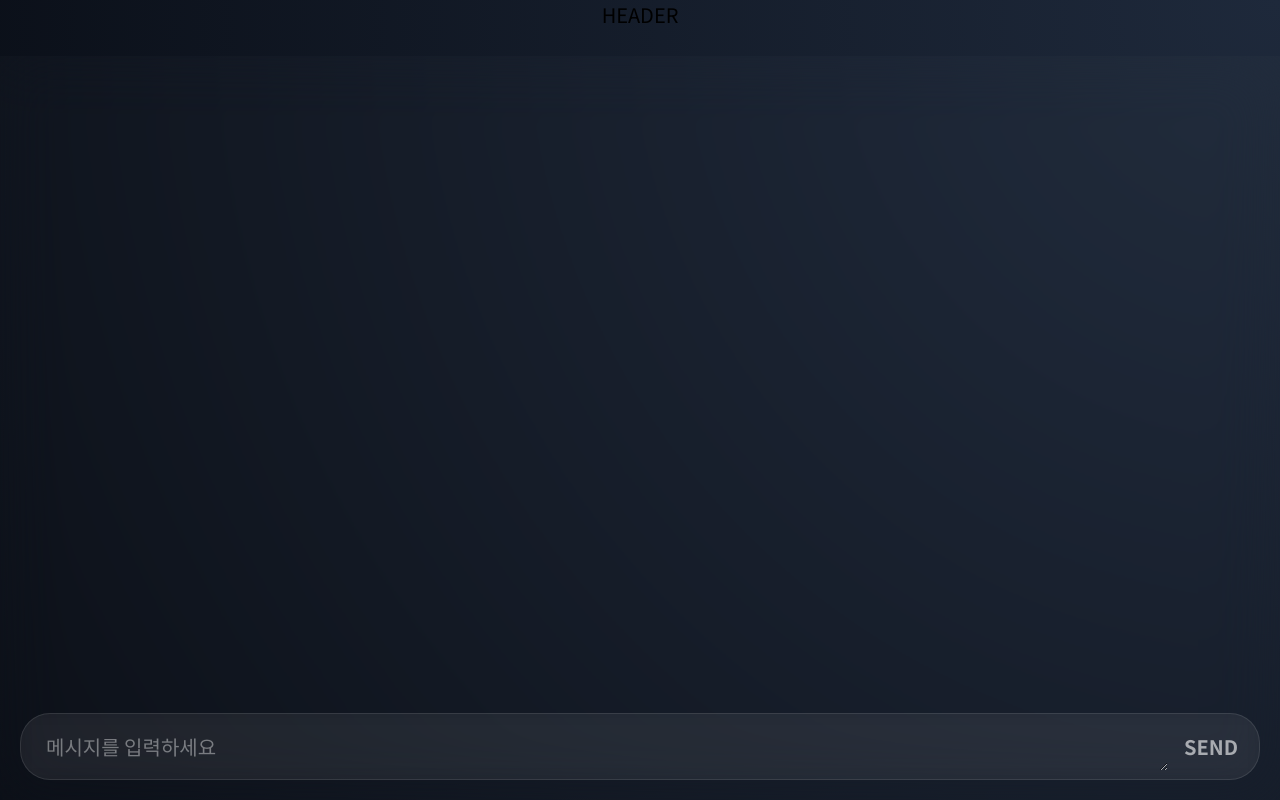
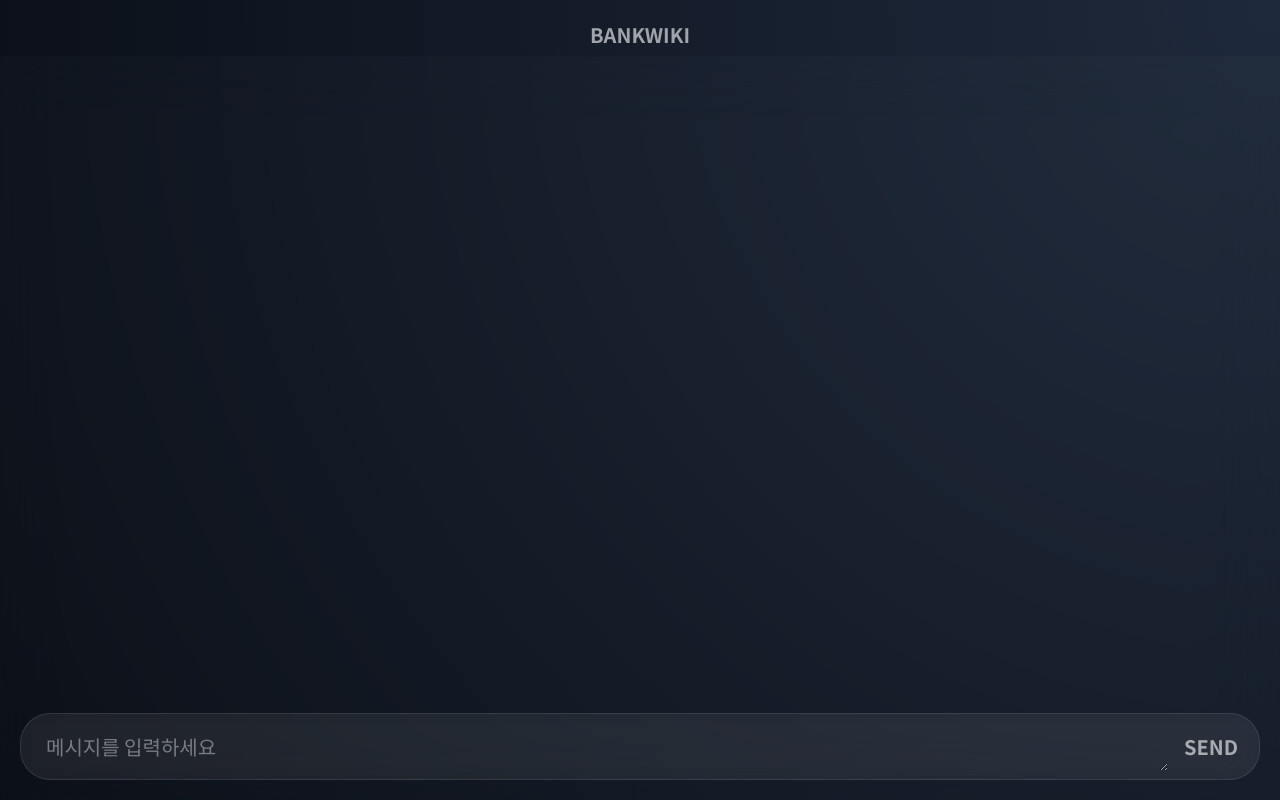
Before and after one commit to light11014/woori-chatbot-practice, a website: page public/index.html in a window 1280 px wide. Drawn offline with Linux system fonts and the light colour scheme.

Commit message:
faet: header 변경

```diff
--- a/public/index.html
+++ b/public/index.html
@@ -10,7 +10,9 @@
   </head>
   <body>
     <div class="app">
-      <header>HEADER</header>
+      <header>
+        <p>BANKWIKI</p>
+      </header>
       <div class="chat-container">
         <div class="chat-messages"></div>
         <div class="auto-complete-container"></div>
--- a/public/style.css
+++ b/public/style.css
@@ -39,6 +39,11 @@ header {
   text-align: center;
   height: 56px;
   flex-shrink: 0;
+}
+
+header > p {
+  color: rgba(255, 255, 255, 0.6);
+  font-weight: 700;
 }
 
 .chat-container {
```
